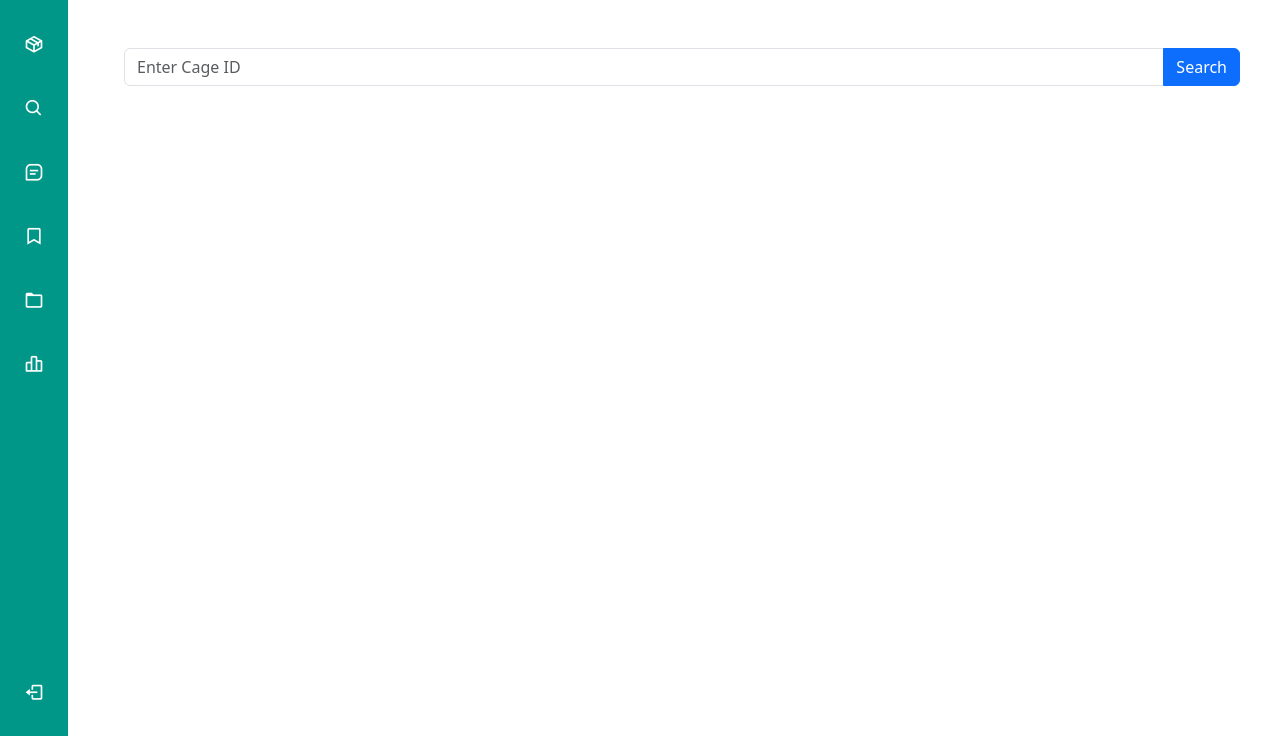
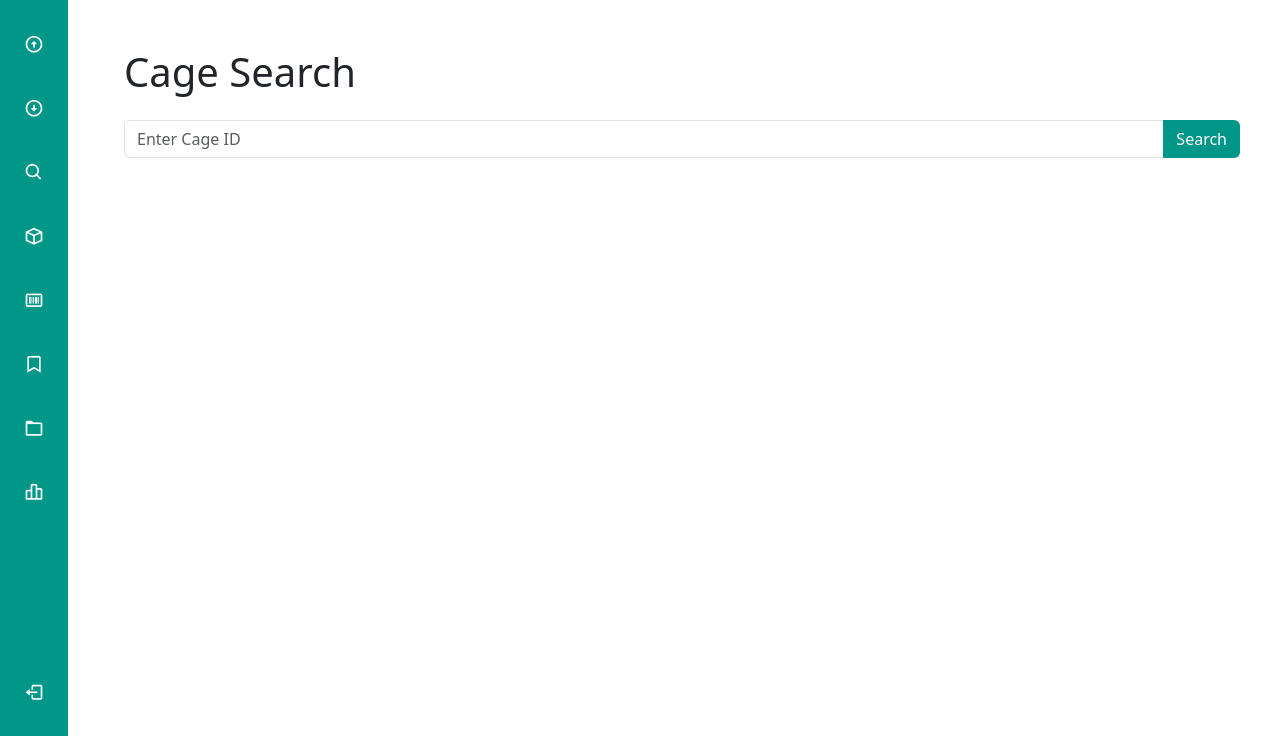
Before and after one commit to mrrobot620/bagtrac, a Django app: page /cage_search in a window 1280 px wide. Shown: the part 64-816 px from the top of the page. Run offline with Django 4.2, Linux system fonts and the light colour scheme; a user stored in the database is signed in; data that the repository does not hold is empty.

Commit message:
Minor Visual Change

```diff
--- a/bagtrac/templates/base.html
+++ b/bagtrac/templates/base.html
@@ -274,6 +274,11 @@
     color:rgb(0, 150, 136);
 }
 
+@media screen and (max-width: 767px) {
+  .nav_link:nth-child(n+3):nth-child(-n+5) {
+    display: none;
+  }
+}
 
 @media screen and (min-width: 768px) {
     body {
@@ -301,7 +306,6 @@
     .body-pd {
       padding-left: calc(var(--nav-width) + 188px);
     }
-
 
     }
 
@@ -338,16 +342,24 @@
         </a>
         <div class="nav_list">
           <a href="{% url 'home' %}" class="nav_link">
-            <i class="bx bx-package nav_icon"></i>
+            <i class="bx bx-up-arrow-circle nav_icon"></i>
             <span class="nav_name">OB BagTrac</span>
+          </a>
+          <a href="{% url 'ib_bagtrac' %}" class="nav_link">
+            <i class="bx bx-down-arrow-circle nav_icon"></i>
+            <span class="nav_name">IB Bagtrac</span>
           </a>
           <a href="{% url 'search' %}" class="nav_link">
             <i class="bx bx-search nav_icon"></i>
-            <span class="nav_name">Search</span>
+            <span class="nav_name">OB Search</span>
           </a>
-          <a href="#" class="nav_link">
-            <i class="bx bx-message-square-detail nav_icon"></i>
-            <span class="nav_name">Messages</span>
+          <a href="{% url 'cage_search' %}" class="nav_link">
+            <i class="bx bx-cube nav_icon"></i>
+            <span class="nav_name">Cage Search</span>
+          </a>
+          <a href="{% url 'cage_generator' %}" class="nav_link">
+            <i class="bx bx-barcode nav_icon"></i>
+            <span class="nav_name">Cage Generate</span>
           </a>
           <a href="#" class="nav_link">
             <i class="bx bx-bookmark nav_icon"></i>
--- a/bagtrac/templates/cage_generator.html
+++ b/bagtrac/templates/cage_generator.html
@@ -2,7 +2,7 @@
 
 {% block content %}
 <div class="container mt-4 text-center">
-    <button class="btn btn-primary btn-lg hms_button_color" onclick=generateCage()>Generate Cage</button>
+    <button class="btn btn-lg hms_button_color" style="background-color: rgb(0, 150, 136); color: white;" onclick=generateCage()>Generate Cage</button>
 </div>
 <div class="container mt-4">
     <table class="table table-bordered mt-3">
--- a/bagtrac/templates/cage_search.html
+++ b/bagtrac/templates/cage_search.html
@@ -2,20 +2,23 @@
 
 {% block content %}
 
+<div class="container mt-4">
+
+    <h1 class="mt-4 mb-2">
+        Cage Search
+    </h1>
 {% if not_found %}
-<div class="container mt-4">
+
     <div class="alert alert-danger alert-dismissible fade show" role="alert">
         Cage '{{ cage_id }}' not found.
         <button type="button" class="btn-close" data-bs-dismiss="alert" aria-label="Close"></button>
     </div>
-</div>
 {% endif %}
 
-<div class="container mt-4">
     <form method="GET">
-        <div class="input-group mb-3">
+        <div class="input-group mb-3 mt-4">
             <input type="text" class="form-control" name="cage_id" placeholder="Enter Cage ID" aria-label="Enter Bag ID" aria-describedby="search-btn">
-            <button class="btn btn-primary hms_button_color" type="submit" id="search-btn">Search</button>
+            <button class="btn hms_button_color" style="background-color: rgb(0, 150, 136); color: white;" type="submit" id="search-btn">Search</button>
         </div>
     </form>
 </div>
@@ -28,7 +31,7 @@
         <div class="col-md-6 mb-3">
             <div class="card shadow-sm">
                     {% if search_results|length > 0 %}
-                    <div class="card-body d-flex align-items-center hms_bg_color">
+                    <div class="card-body d-flex align-items-center" style="background-color: rgb(0, 150, 136); color: white;">
                         <h5 class="card-title me-auto">Cage ID</h5>
                         <h1 class="card-title ms-auto">{{ search_results.0.cage_id.cage_name }}</h1>
                     </div>
@@ -38,7 +41,7 @@
         <div class="col-md-6 mb-3">
             <div class="card shadow-sm">
                     {% if search_results|length > 0 %}
-                    <div class="card-body d-flex align-items-center hms_bg_color">
+                    <div class="card-body d-flex align-items-center" style="background-color: rgb(0, 150, 136); color: white;">
                         <h5 class="card-title me-auto">Bag Count</h5>
                         <h1 class="card-title ms-auto">{{ total_bags_in_cage }}</h1>
                     </div>
@@ -48,7 +51,7 @@
     </div>
     <div class="table-responsive mt-3">
         <table class="table table-bordered">
-            <thead class="hms_color">
+            <thead>
                 <tr>
                     <th scope="col">Bag ID</th>
                     <th scope="col">CV</th>
--- a/bagtrac/templates/ib.html
+++ b/bagtrac/templates/ib.html
@@ -21,7 +21,7 @@
         </div>
         {% endif %}
         {% csrf_token %}
-        <div class="mt-5"><h4>IB BagTrac</h4></div>
+        <div class="mt-5"><h1>IB BagTrac</h1></div>
         <div class="mb-3 mt-4">
             <label for="exampleInputPassword1" class="form-label">Cage ID</label>
             <input type="text" class="form-control hms_bg_color" name="Cage_ID" id="cage" value="{{ last_cage }}">
```
